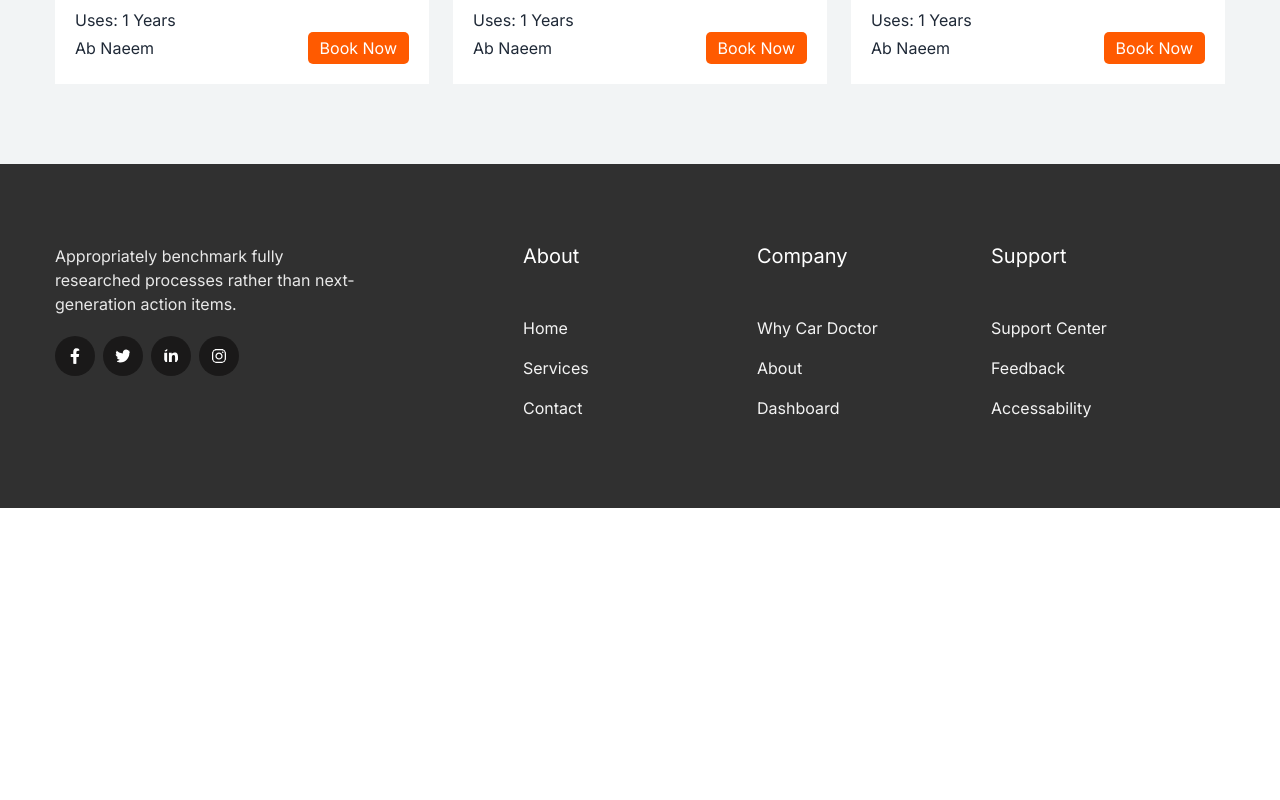
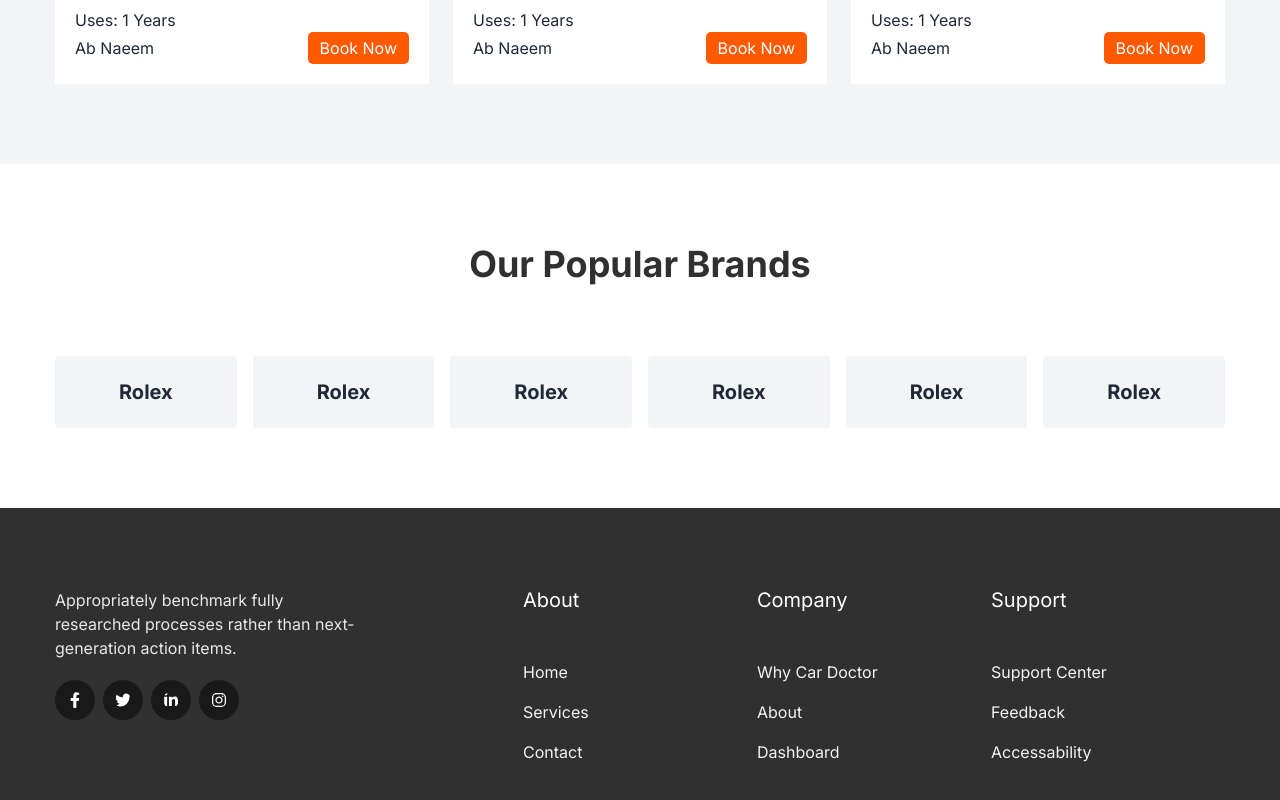
Before and after one commit to nwebpro/time-watch-client, a React (Create React App) app: page / in a window 1280 px wide. Shown: the part 1061-1861 px from the top of the page. Before the commit the page ends 1569 px from the top, so only its background shows below. Built offline with nearby package versions, Linux system fonts and the light colour scheme; no server answers.

Commit message:
category section added in home page

```diff
--- /dev/null
+++ b/src/Pages/Home/Categories/Categories.jsx
@@ -0,0 +1,25 @@
+import React from 'react';
+import { Link } from 'react-router-dom';
+
+const Categories = () => {
+    return (
+        <section className='px-4 md:px-0 py-20'>
+            <div className='container mx-auto'>
+                <h2 className="text-center font-poppins text-theme-text font-bold text-4xl leading-10 mb-[72px]">Our Popular Brands</h2>
+                <div className='grid grid-cols-1 sm:grid-cols-2 md:grid-cols-3 lg:grid-cols-6 gap-4'>
+                    {
+                        [...Array(6)].map((_, i) => (
+                            <div key={i} className='text-center bg-theme-secondary rounded py-5 hover:bg-theme-primary hover:text-white transition duration-200 cursor-pointer'>
+                                <Link to='/' className='font-bold text-xl leading-8'>
+                                    Rolex
+                                </Link>
+                            </div>
+                        ))
+                    }
+                </div>
+            </div>
+        </section>
+    );
+};
+
+export default Categories;
--- a/src/Pages/Home/Home/Home.jsx
+++ b/src/Pages/Home/Home/Home.jsx
@@ -1,6 +1,7 @@
 import React from 'react';
 import useSetTitle from '../../../Hooks/useSetTitle';
 import Advertisements from '../Advertisements/Advertisements';
+import Categories from '../Categories/Categories';
 import Hero from '../Hero/Hero';
 
 const Home = () => {
@@ -9,6 +10,7 @@
         <>
             <Hero />
             <Advertisements />
+            <Categories />
         </>
     );
 };
```
